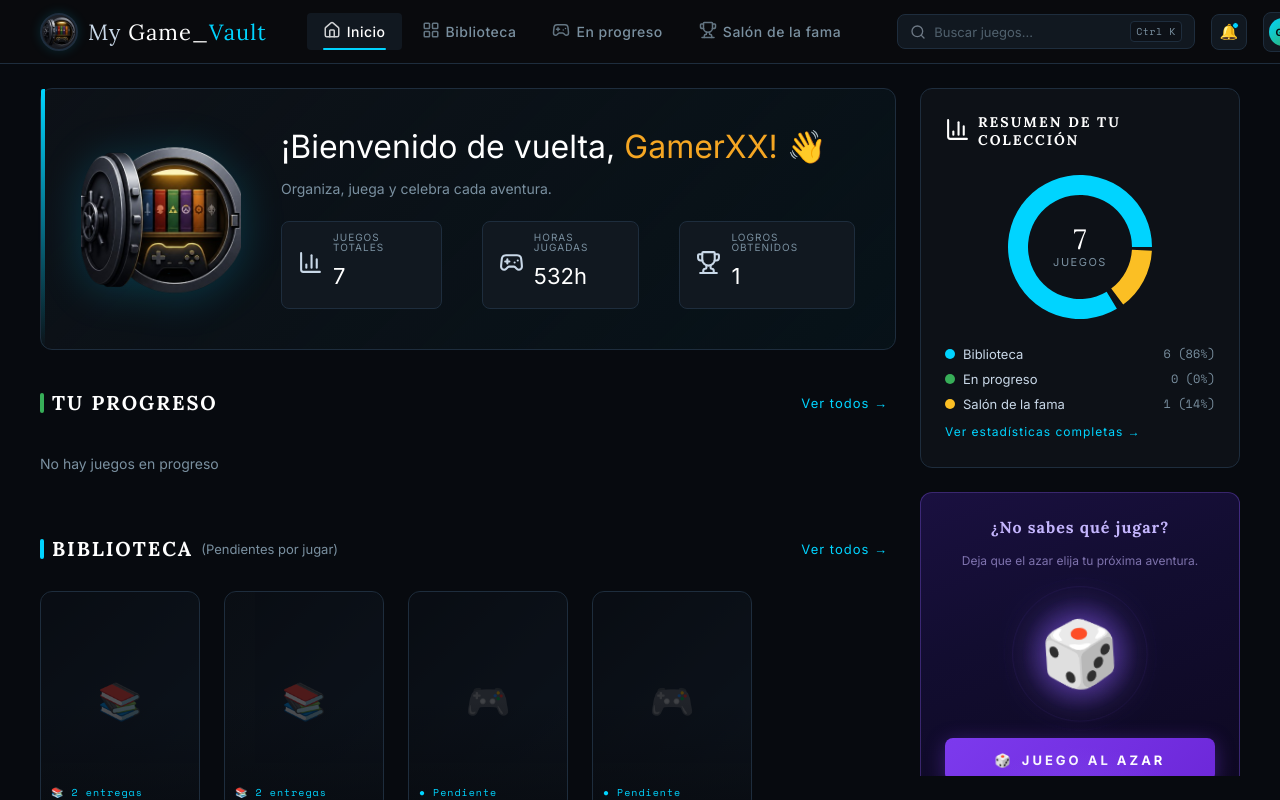
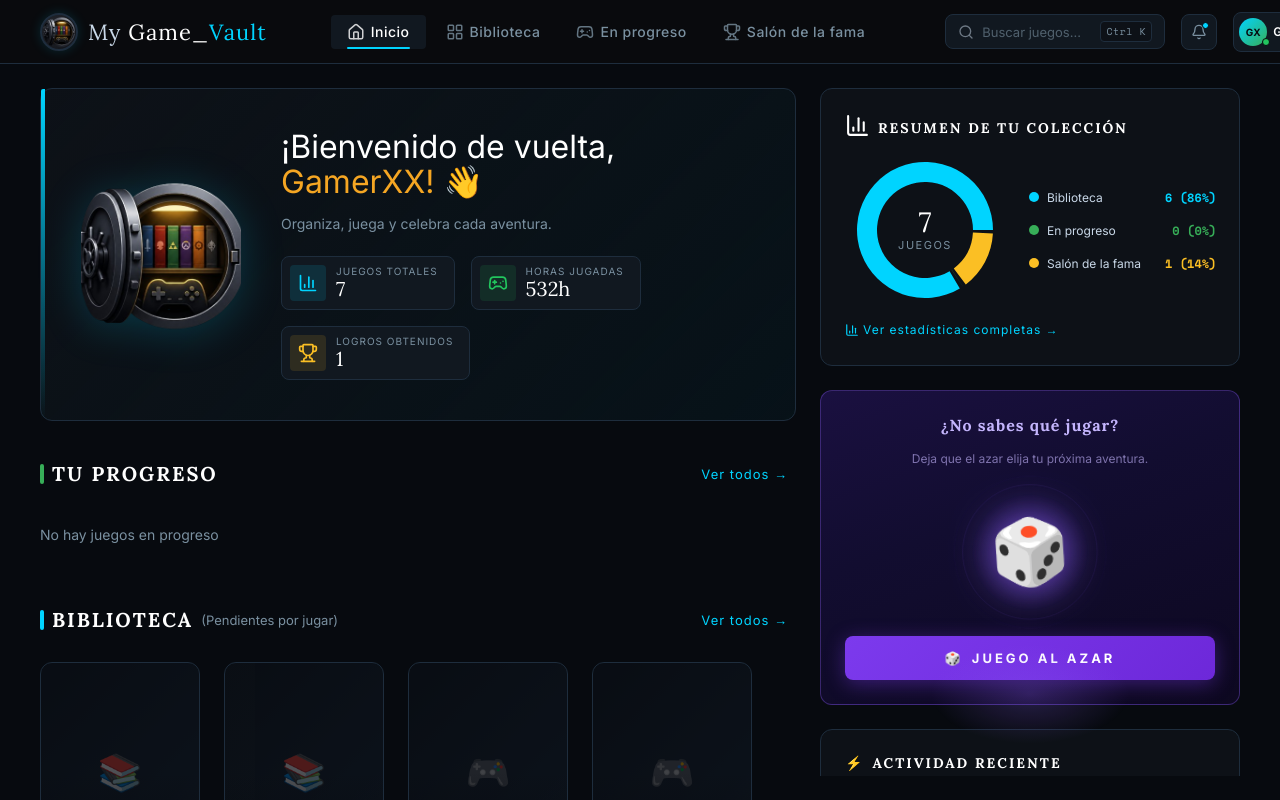
Before and after one commit to Melkhysedeth/Dice_Game, a React (Vite) app: page / in a window 1280 px wide. Shown: the top 800 px of the page. Built offline with nearby package versions, Linux system fonts and the light colour scheme.

Commit message:
feat: Se arregla el grafico de donut en la pestaña principal y toda la seccion

```diff
--- a/src/App.jsx
+++ b/src/App.jsx
@@ -42,7 +42,8 @@ function App() {
     deleteSaga,
     updateSagaCover,
     updateEntryCover,
-    addEmptySaga
+    addEmptySaga,
+    singles
   } = useGames()
 
   const {
@@ -121,21 +122,27 @@ function App() {
                       <p className={styles.heroTagline}>Organiza, juega y celebra cada aventura.</p>
                       <div className={styles.kpis}>
                         <div className={styles.kpiCard}>
-                          <span className={styles.kpiIcon}><ChartColumn size={25} /></span>
+                          <span className={styles.kpiIcon} style={{ background: 'rgba(0,212,255,0.12)', color: 'var(--accent)' }}>
+                            <ChartColumn size={20} />
+                          </span>
                           <div className={styles.kpiInfo}>
                             <span className={styles.kpiLabel}>Juegos totales</span>
                             <span className={styles.kpiValue}>{totalGames}</span>
                           </div>
                         </div>
                         <div className={styles.kpiCard}>
-                          <span className={styles.kpiIcon}><Gamepad2 size={25} /></span>
+                          <span className={styles.kpiIcon} style={{ background: 'rgba(34,197,94,0.12)', color: '#22c55e' }}>
+                            <Gamepad2 size={20} />
+                          </span>
                           <div className={styles.kpiInfo}>
                             <span className={styles.kpiLabel}>Horas jugadas</span>
                             <span className={styles.kpiValue}>532h</span>
                           </div>
                         </div>
                         <div className={styles.kpiCard}>
-                          <span className={styles.kpiIcon}><Trophy size={25} /></span>
+                          <span className={styles.kpiIcon} style={{ background: 'rgba(251,191,36,0.12)', color: 'var(--state-fame)' }}>
+                            <Trophy size={20} />
+                          </span>
                           <div className={styles.kpiInfo}>
                             <span className={styles.kpiLabel}>Logros obtenidos</span>
                             <span className={styles.kpiValue}>{completedGames.length}</span>
@@ -179,9 +186,14 @@ function App() {
 
               <aside className={styles.sidebar}>
                 <div className={styles.sideCard}>
-                  <h3 className={styles.sideCardTitle}><span><ChartColumn size={25} /></span> Resumen de tu colección</h3>
+                  <h3 className={styles.sideCardTitle}>
+                    <span><ChartColumn size={25} /></span> Resumen de tu colección
+                  </h3>
+
+                  <div className={styles.donutRow}>
+                    {/* DONUT */}
                     <div className={styles.donutWrapper}>
-                    <ResponsiveContainer width="100%" height={180}>
+                      <ResponsiveContainer width={160} height={160}>
                         <PieChart>
                           <Pie
                             data={[
@@ -190,7 +202,7 @@ function App() {
                               { name: 'Salón de la fama', value: completedGames.length || 0.001 },
                             ]}
                             cx="50%" cy="50%"
-                          innerRadius={52} outerRadius={72}
+                            innerRadius={48} outerRadius={68}
                             paddingAngle={3} dataKey="value" strokeWidth={0}
                           >
                             <Cell fill="var(--accent)" />
@@ -208,24 +220,36 @@ function App() {
                         <span className={styles.donutLabel}>Juegos</span>
                       </div>
                     </div>
+
+                    {/* LEYENDA */}
                     <div className={styles.legend}>
                       <div className={styles.legendItem}>
                         <span className={styles.legendDot} style={{ background: 'var(--accent)' }} />
-                      <span>Biblioteca</span>
-                      <span className={styles.legendVal}>{libraryGames.length} ({libraryPct}%)</span>
+                        <span className={styles.legendName}>Biblioteca</span>
+                        <span className={styles.legendVal} style={{ color: 'var(--accent)' }}>
+                          {libraryGames.length} ({libraryPct}%)
+                        </span>
                       </div>
                       <div className={styles.legendItem}>
                         <span className={styles.legendDot} style={{ background: 'var(--accent-2)' }} />
-                      <span>En progreso</span>
-                      <span className={styles.legendVal}>{inProgressGames.length} ({progressPct}%)</span>
+                        <span className={styles.legendName}>En progreso</span>
+                        <span className={styles.legendVal} style={{ color: 'var(--accent-2)' }}>
+                          {inProgressGames.length} ({progressPct}%)
+                        </span>
                       </div>
                       <div className={styles.legendItem}>
                         <span className={styles.legendDot} style={{ background: 'var(--state-fame)' }} />
-                      <span>Salón de la fama</span>
-                      <span className={styles.legendVal}>{completedGames.length} ({famePct}%)</span>
+                        <span className={styles.legendName}>Salón de la fama</span>
+                        <span className={styles.legendVal} style={{ color: 'var(--state-fame)' }}>
+                          {completedGames.length} ({famePct}%)
+                        </span>
                       </div>
                     </div>
-                  <button className={styles.statsLink}>Ver estadísticas completas →</button>
+                  </div>
+
+                  <button className={styles.statsLink}>
+                    <ChartColumn size={14} /> Ver estadísticas completas →
+                  </button>
                 </div>
 
                 <div className={styles.randomCard}>
@@ -293,7 +317,7 @@ function App() {
             onAddEmptySaga={addEmptySaga}
             onAddToSaga={addEntryToSaga}
             inProgressCount={inProgressGames.length}
-            completedCount={completedGames.length}
+            completedCount={completedGames.length}  // ← todos los singles sin filtrar por status
           />
         } />
 
--- a/src/components/layout/AppHeader.jsx
+++ b/src/components/layout/AppHeader.jsx
@@ -1,42 +1,52 @@
 import { useState } from 'react'
 import { useNavigate, useLocation } from 'react-router-dom'
-// 1. Importa los iconos de Lucide
 import { House, LayoutGrid, Gamepad2, Trophy, Search, Bell, ChevronDown } from 'lucide-react'
 import styles from './Header.module.css'
 
-// 2. Asigna los componentes a la propiedad icon (sin comillas)
 const NAV_ITEMS = [
-  { id: 'inicio', label: 'Inicio', icon: House, path: '/' },
-  { id: 'biblioteca', label: 'Biblioteca', icon: LayoutGrid, path: '/biblioteca' },
-  { id: 'progreso', label: 'En progreso', icon: Gamepad2, path: '/en-progreso' },
-  { id: 'fama', label: 'Salón de la fama', icon: Trophy, path: '/salon' },
+  { id: 'inicio',    label: 'Inicio',           icon: House,       path: '/' },
+  { id: 'biblioteca',label: 'Biblioteca',        icon: LayoutGrid,  path: '/biblioteca' },
+  { id: 'progreso',  label: 'En progreso',       icon: Gamepad2,    path: '/en-progreso' },
+  { id: 'fama',      label: 'Salón de la fama',  icon: Trophy,      path: '/salon' },
 ]
 
+// Rutas que tienen su propio sidebar con navegación
+const SIDEBAR_ROUTES = ['/biblioteca', '/en-progreso', '/salon']
+
 function AppHeader({ searchQuery, onSearch }) {
-  const navigate = useNavigate()
-  const location = useLocation()
+  const navigate  = useNavigate()
+  const location  = useLocation()
+
+  const hasSidebar = SIDEBAR_ROUTES.includes(location.pathname)
 
   return (
-    <header className={styles.header}>
+    <header className={`${styles.header} ${hasSidebar ? styles.headerSlim : ''}`}>
       <div className={styles.inner}>
 
-        {/* ... (LogoBlock se mantiene igual) ... */}
+        {/* LOGO — siempre visible */}
         <div className={styles.logoBlock} onClick={() => navigate('/')}>
           <div className={styles.logoIcon}>
-            <img src="/src/assets/vault-logo.png" alt="logo" style={{ width: '32px', height: '32px', objectFit: 'cover', borderRadius: '50%' }} />
+            <img
+              src="/src/assets/vault-logo.png"
+              alt="logo"
+              style={{ width: '32px', height: '32px', objectFit: 'cover', borderRadius: '50%' }}
+            />
           </div>
+          {/* En vistas con sidebar ocultamos el texto del logo para ganar espacio */}
+          {!hasSidebar && (
             <div className={styles.logoText}>
               <span className={styles.logoMy}>My</span>
               <span className={styles.logoGame}> Game_</span>
               <span className={styles.logoVault}>Vault</span>
             </div>
+          )}
         </div>
 
+        {/* NAV — solo en el dashboard */}
+        {!hasSidebar && (
           <nav className={styles.nav}>
             {NAV_ITEMS.map(item => {
-            // 3. Extraemos el icono en una variable con Mayúscula
-            const IconComponent = item.icon;
-
+              const Icon = item.icon
               return (
                 <button
                   key={item.id}
@@ -44,24 +54,24 @@ function AppHeader({ searchQuery, onSearch }) {
                   onClick={() => navigate(item.path)}
                 >
                   <span className={styles.navIcon}>
-                  {/* 4. Renderizamos como componente */}
-                  <IconComponent size={18} strokeWidth={2} />
+                    <Icon size={18} strokeWidth={2} />
                   </span>
                   {item.label}
                   {location.pathname === item.path && <span className={styles.navUnderline} />}
                 </button>
-            );
+              )
             })}
           </nav>
+        )}
 
-        <div className={styles.right}>
-          <div className={styles.searchBox}>
-            {/* Reemplazo de emoji por Lucide */}
+        {/* BUSCADOR — siempre visible, se expande cuando no hay nav */}
+        <div className={`${styles.right} ${hasSidebar ? styles.rightExpanded : ''}`}>
+          <div className={`${styles.searchBox} ${hasSidebar ? styles.searchBoxWide : ''}`}>
             <Search size={16} className={styles.searchIcon} />
             <input
               className={styles.searchInput}
               type="text"
-              placeholder="Buscar juegos..."
+              placeholder={hasSidebar ? 'Buscar juegos, sagas, géneros...' : 'Buscar juegos...'}
               value={searchQuery}
               onChange={e => onSearch(e.target.value)}
             />
@@ -69,14 +79,20 @@ function AppHeader({ searchQuery, onSearch }) {
           </div>
 
           <button className={styles.iconBtn}>
-            <span className={styles.bellIcon}>🔔</span>
+            <Bell size={16} />
             <span className={styles.notifDot} />
           </button>
 
+          {/* Icono de estadísticas — solo en vistas internas */}
+          {hasSidebar && (
+            <button className={styles.iconBtn}>
+              <LayoutGrid size={16} />
+            </button>
+          )}
+
           <div className={styles.profile}>
             <div className={styles.avatar}>GX</div>
-            <span className={styles.profileName}>GamerXX</span>
-            {/* Reemplazo de caret flecha */}
+            {!hasSidebar && <span className={styles.profileName}>GamerXX</span>}
             <ChevronDown size={14} />
             <span className={styles.onlineDot} />
           </div>
--- a/src/components/layout/Header.module.css
+++ b/src/components/layout/Header.module.css
@@ -12,6 +12,13 @@
   backdrop-filter: blur(16px);
   -webkit-backdrop-filter: blur(16px);
   border-bottom: 1px solid var(--border);
+  transition: all 0.2s ease;
+}
+
+/* Modo slim — vistas con sidebar propio */
+.headerSlim {
+  background: rgba(10, 11, 14, 0.97);
+  border-bottom: 1px solid rgba(255,255,255,0.05);
 }
 
 .inner {
@@ -21,7 +28,7 @@
   padding: 0 var(--space-xl);
   display: flex;
   align-items: center;
-  gap: var(--space-xl);
+  gap: 64px;        /* más separación entre logo y buscador */
 }
 
 /* ── LOGO ── */
@@ -43,17 +50,11 @@
   align-items: center;
   justify-content: center;
   box-shadow: 0 0 12px rgba(0,212,255,0.15);
+  transition: box-shadow 0.2s;
 }
 
-.logoIconGlyph {
-  font-size: 18px;
-  color: var(--accent);
-  animation: spin 12s linear infinite;
-}
-
-@keyframes spin {
-  from { transform: rotate(0deg); }
-  to   { transform: rotate(360deg); }
+.logoBlock:hover .logoIcon {
+  box-shadow: 0 0 20px rgba(0,212,255,0.3);
 }
 
 .logoText {
@@ -63,10 +64,9 @@
   letter-spacing: 1px;
 }
 
-.logoMy    { color: var(--text); }
-.logoGame  { color: var(--text-bright); }
-.logoUnderscore { color: var(--accent); }
-.logoVault { color: var(--accent); }
+.logoMy       { color: var(--text); }
+.logoGame     { color: var(--text-bright); }
+.logoVault    { color: var(--accent); }
 
 /* ── NAV ── */
 .nav {
@@ -74,6 +74,7 @@
   align-items: center;
   gap: 4px;
   flex: 1;
+  flex-shrink: 0;   /* ← agregar */
 }
 
 .navItem {
@@ -108,6 +109,8 @@
 .navIcon {
   font-size: 13px;
   opacity: 0.8;
+  display: flex;
+  align-items: center;
 }
 
 .navUnderline {
@@ -129,6 +132,13 @@
   margin-left: auto;
 }
 
+/* En vistas con sidebar el right ocupa todo el espacio disponible */
+.rightExpanded {
+  flex: 1;
+  margin-left: 0;
+  justify-content: flex-end;  /* empuja los iconos al extremo derecho */
+}
+
 .searchBox {
   display: flex;
   align-items: center;
@@ -137,8 +147,17 @@
   border: 1px solid var(--border);
   border-radius: var(--radius-md);
   padding: 6px 12px;
-  min-width: 200px;
-  transition: border-color var(--transition-fast);
+  min-width: 160px;   /* ← reducir, antes 200px */
+  max-width: 220px;   /* ← agregar límite */
+  transition: border-color var(--transition-fast), min-width 0.2s ease;
+}
+
+/* Buscador más ancho en vistas internas */
+.searchBoxWide {
+  flex: 1;
+  min-width: 0;
+  max-width: none;
+  margin-right: auto;
 }
 
 .searchBox:focus-within {
@@ -146,7 +165,6 @@
 }
 
 .searchIcon {
-  font-size: 13px;
   opacity: 0.5;
   flex-shrink: 0;
 }
@@ -176,9 +194,10 @@
   padding: 2px 5px;
   flex-shrink: 0;
   letter-spacing: 0.5px;
+  white-space: nowrap;
 }
 
-/* campana */
+/* Botones icono (campana, estadísticas) */
 .iconBtn {
   position: relative;
   background: var(--surface-2);
@@ -190,12 +209,15 @@
   align-items: center;
   justify-content: center;
   cursor: pointer;
-  transition: border-color var(--transition-fast);
+  color: var(--text-dim);
+  transition: border-color var(--transition-fast), color var(--transition-fast);
+  flex-shrink: 0;
 }
 
-.iconBtn:hover { border-color: var(--accent); }
-
-.bellIcon { font-size: 15px; }
+.iconBtn:hover {
+  border-color: var(--accent);
+  color: var(--accent);
+}
 
 .notifDot {
   position: absolute;
@@ -208,18 +230,19 @@
   border: 1.5px solid var(--bg);
 }
 
-/* perfil */
+/* Perfil */
 .profile {
   position: relative;
   display: flex;
   align-items: center;
-  gap: 8px;
+  gap: 6px;               /* antes 8px */
   background: var(--surface-2);
   border: 1px solid var(--border);
   border-radius: var(--radius-md);
-  padding: 5px 10px 5px 5px;
+  padding: 5px 8px 5px 5px;   /* antes 5px 10px */
   cursor: pointer;
   transition: border-color var(--transition-fast);
+  flex-shrink: 0;
 }
 
 .profile:hover { border-color: var(--accent); }
@@ -241,14 +264,13 @@
 
 .profileName {
   font-family: var(--font-body);
-  font-size: 13px;
+  font-size: 12px;        /* antes 13px */
   font-weight: 600;
   color: var(--text-bright);
-}
-
-.profileCaret {
-  font-size: 10px;
-  color: var(--text-dim);
+  max-width: 60px;        /* ← agregar */
+  overflow: hidden;
+  text-overflow: ellipsis;
+  white-space: nowrap;
 }
 
 .onlineDot {
--- a/src/features/games/views/HallOfFameView.jsx
+++ b/src/features/games/views/HallOfFameView.jsx
@@ -118,7 +118,7 @@ function HallOfFameView({ games, onReturnToLibrary, onRandomGame, libraryCount =
 
                     {/* RIBBON diagonal */}
                     <div className={styles.ribbon}>
-                      <span>COMPLETADO</span>
+                      <span>   COMPLETADO</span>
                     </div>
 
                     {/* Estrella favorito */}
@@ -139,10 +139,9 @@ function HallOfFameView({ games, onReturnToLibrary, onRandomGame, libraryCount =
                         <span className={styles.cardStar2}>★</span> 100%
                       </span>
                       <span className={styles.cardMetaItem}>
-                        ⏱ —
+                        ⏱ {getEndDate(game)}  {/* ← mueve la fecha aquí, al lado del reloj */}
                       </span>
                     </div>
-                    <div className={styles.cardDate}>{getEndDate(game)}</div>
                   </div>
                 </div>
               ))}
--- a/src/styles/App.module.css
+++ b/src/styles/App.module.css
@@ -12,7 +12,7 @@
    ================================================ */
 .layout {
   display: grid;
-  grid-template-columns: 1fr 320px;
+  grid-template-columns: 1fr 420px;  /* antes 320px, auméntalo */
   gap: var(--space-lg);
   padding-top: calc(64px + var(--space-lg));
   padding-left: var(--space-xl);
@@ -105,11 +105,14 @@
   margin: 0;
 }
 
-/* KPIs */
+/* ================================================
+   KPIS
+   ================================================ */
 .kpis {
   display: flex;
-  gap: var(--space-xl);
+  gap: var(--space-md);
   margin-top: var(--space-sm);
+  flex-wrap: wrap;
 }
 
 .kpiCard {
@@ -119,41 +122,50 @@
   background: var(--surface-2);
   border: 1px solid var(--border);
   border-radius: var(--radius-md);
-  padding: 10px 16px;
+  padding: 8px 16px 8px 8px;
   transition: border-color var(--transition-fast);
+  min-width: 160px;
+}
+.kpiCard:hover { border-color: var(--accent); }
+
+/* Cuadrito de color con el ícono dentro */
+.kpiIcon {
+  width: 36px;
+  height: 36px;
+  border-radius: var(--radius-sm);
+  display: flex;
+  align-items: center;
+  justify-content: center;
+  flex-shrink: 0;
 }
 
-.kpiCard:hover {
-  border-color: var(--accent);
-}
-
-.kpiIcon {
-  font-size: 22px;
-  flex-shrink: 0;
-}
+/* Colores diferentes por KPI — agrégalos en el JSX con style */
+/* kpi 1 — azul */  /* background: rgba(0,212,255,0.12); color: var(--accent) */
+/* kpi 2 — verde */ /* background: rgba(34,197,94,0.12); color: #22c55e */
+/* kpi 3 — dorado *//* background: rgba(251,191,36,0.12); color: var(--state-fame) */
 
 .kpiInfo {
   display: flex;
   flex-direction: column;
-  gap: 2px;
+  gap: 1px;
 }
 
 .kpiLabel {
-  font-family: var(--font-body2);
+  font-family: var(--font-body);
   font-size: 10px;
   color: var(--text-dim);
   letter-spacing: 1px;
   text-transform: uppercase;
   line-height: 1;
+  white-space: nowrap;
 }
 
 .kpiValue {
-  font-family: var(--font-body2);
-  font-size: 22px;
+  font-family: var(--font-display);
+  font-size: 20px;
   color: var(--text-bright);
-  line-height: 2;
+  line-height: 1.2;
 }
-
 /* ================================================
    SECCIONES GENÉRICAS
    ================================================ */
@@ -544,3 +556,70 @@
   padding: var(--space-md) 0;
   margin: 0;
 }
+
+/* ── DONUT ROW — donut izq, leyenda der ── */
+.donutRow {
+  display: flex;
+  align-items: center;
+  gap: var(--space-lg);
+}
+
+.donutWrapper {
+  position: relative;
+  flex-shrink: 0;
+  width: 160px;
+  height: 160px;
+}
+
+.donutCenter {
+  position: absolute;
+  top: 50%;
+  left: 50%;
+  transform: translate(-50%, -50%);
+  display: flex;
+  flex-direction: column;
+  align-items: center;
+  pointer-events: none;
+}
+
+.legend {
+  flex: 1;
+  display: flex;
+  flex-direction: column;
+  gap: 16px;
+}
+
+.legendItem {
+  display: flex;
+  align-items: center;
+  gap: 8px;
+  width: 100%;
+}
+
+.legendDot {
+  width: 10px;
+  height: 10px;
+  border-radius: 50%;
+  flex-shrink: 0;
+}
+
+.legendName {
+  font-family: var(--font-body);
+  font-size: 12px;
+  color: var(--text);
+  white-space: nowrap;
+  min-width: 110px;
+}
+
+.legendVal {
+  font-family: var(--font-mono);
+  font-size: 12px;
+  font-weight: 700;
+  white-space: nowrap;
+}
+
+.legendPct {
+  font-size: 12px;
+  opacity: 0.6;
+  font-weight: 400;
+}
```
Also changed, not shown: src/features/games/views/HallOfFameView.module.css (+90 -39 lines), src/features/games/views/LibraryView.jsx (+17 -9 lines). Lines whose indentation alone changed are shown as unchanged.
